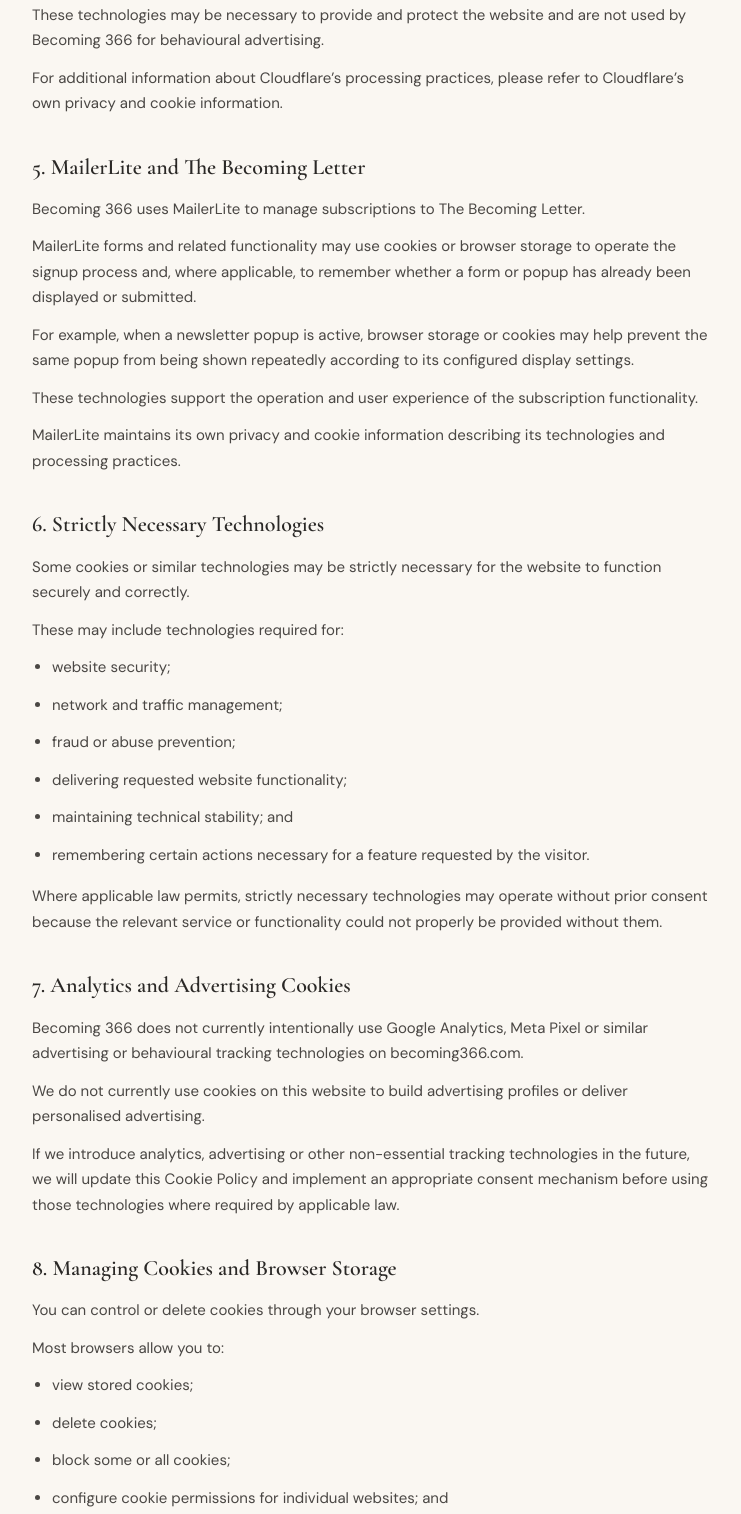
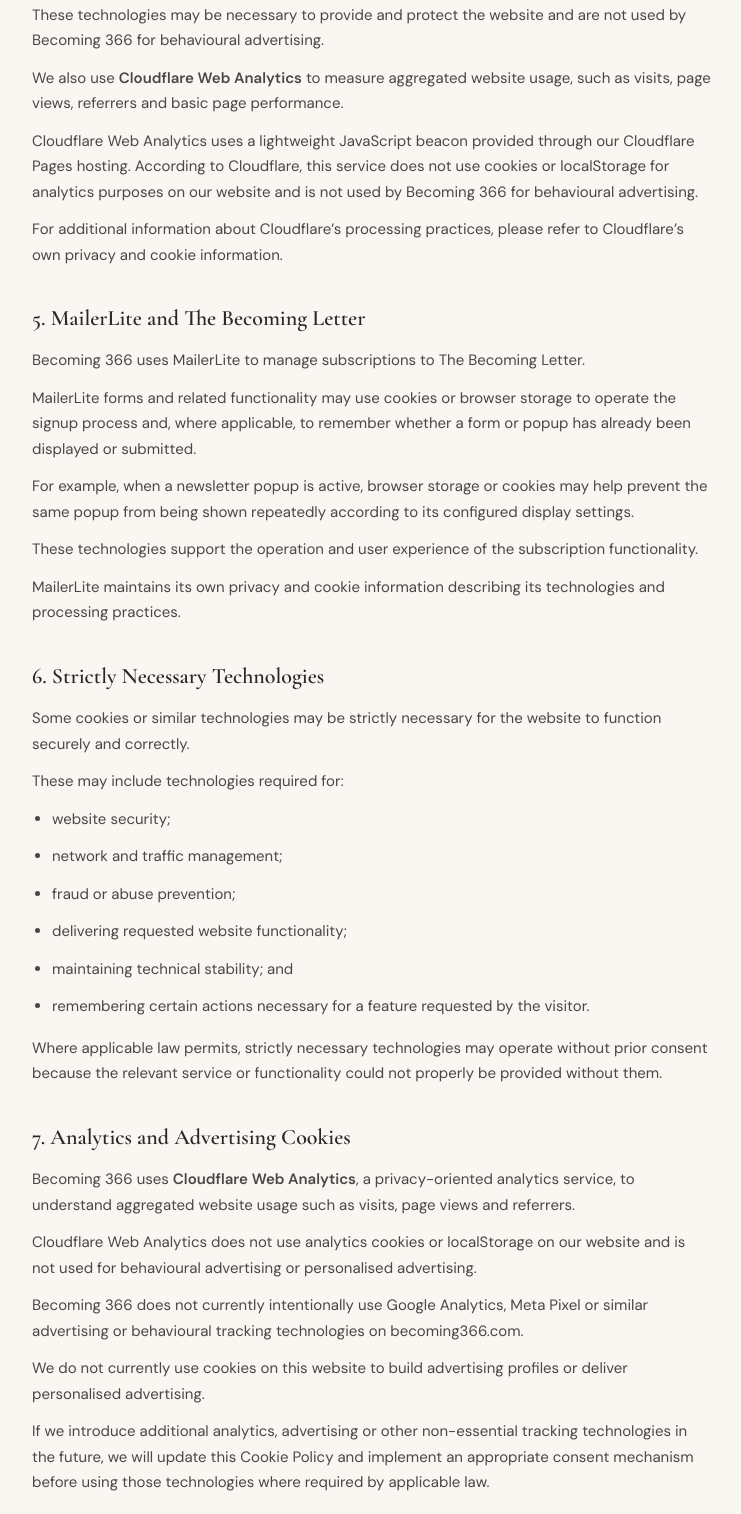
Before and after one commit to kastelancicanita/becoming366-website, a plain HTML site: page cookie-policy.html in a window 1280 px wide. Shown: the part 1658-3172 px from the top of the page, without its empty margins (268-1009 px from the left). Drawn offline with nearby package versions, Linux system fonts and the light colour scheme; a web font is replaced by a local one.

Commit message:
Disclose Cloudflare Web Analytics in Privacy and Cookie policies

```diff
--- a/cookie-policy.html
+++ b/cookie-policy.html
@@ -75,6 +75,8 @@
     <p>Becoming 366 uses Cloudflare for website infrastructure, DNS, content delivery, performance and security.</p>
     <p>Cloudflare may use strictly necessary cookies or similar technologies in connection with security, network management and protection against malicious traffic.</p>
     <p>These technologies may be necessary to provide and protect the website and are not used by Becoming 366 for behavioural advertising.</p>
+    <p>We also use <strong>Cloudflare Web Analytics</strong> to measure aggregated website usage, such as visits, page views, referrers and basic page performance.</p>
+    <p>Cloudflare Web Analytics uses a lightweight JavaScript beacon provided through our Cloudflare Pages hosting. According to Cloudflare, this service does not use cookies or localStorage for analytics purposes on our website and is not used by Becoming 366 for behavioural advertising.</p>
     <p>For additional information about Cloudflare’s processing practices, please refer to Cloudflare’s own privacy and cookie information.</p>
 
     <h2>5. MailerLite and The Becoming Letter</h2>
@@ -98,9 +100,11 @@
     <p>Where applicable law permits, strictly necessary technologies may operate without prior consent because the relevant service or functionality could not properly be provided without them.</p>
 
     <h2>7. Analytics and Advertising Cookies</h2>
+    <p>Becoming 366 uses <strong>Cloudflare Web Analytics</strong>, a privacy-oriented analytics service, to understand aggregated website usage such as visits, page views and referrers.</p>
+    <p>Cloudflare Web Analytics does not use analytics cookies or localStorage on our website and is not used for behavioural advertising or personalised advertising.</p>
     <p>Becoming 366 does not currently intentionally use Google Analytics, Meta Pixel or similar advertising or behavioural tracking technologies on becoming366.com.</p>
     <p>We do not currently use cookies on this website to build advertising profiles or deliver personalised advertising.</p>
-    <p>If we introduce analytics, advertising or other non-essential tracking technologies in the future, we will update this Cookie Policy and implement an appropriate consent mechanism before using those technologies where required by applicable law.</p>
+    <p>If we introduce additional analytics, advertising or other non-essential tracking technologies in the future, we will update this Cookie Policy and implement an appropriate consent mechanism before using those technologies where required by applicable law.</p>
 
     <h2>8. Managing Cookies and Browser Storage</h2>
     <p>You can control or delete cookies through your browser settings.</p>
```
Also changed, not shown: privacy-policy.html (+5 -1 lines).
